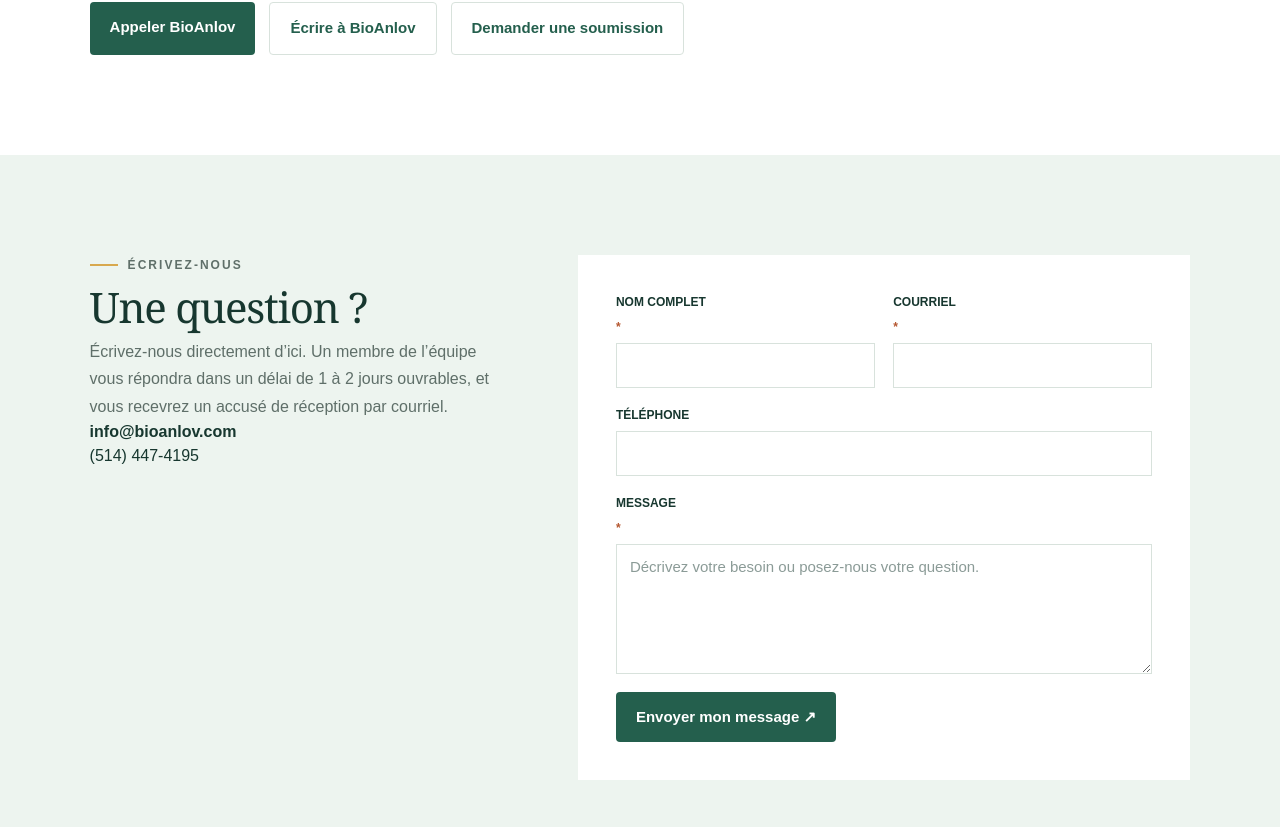
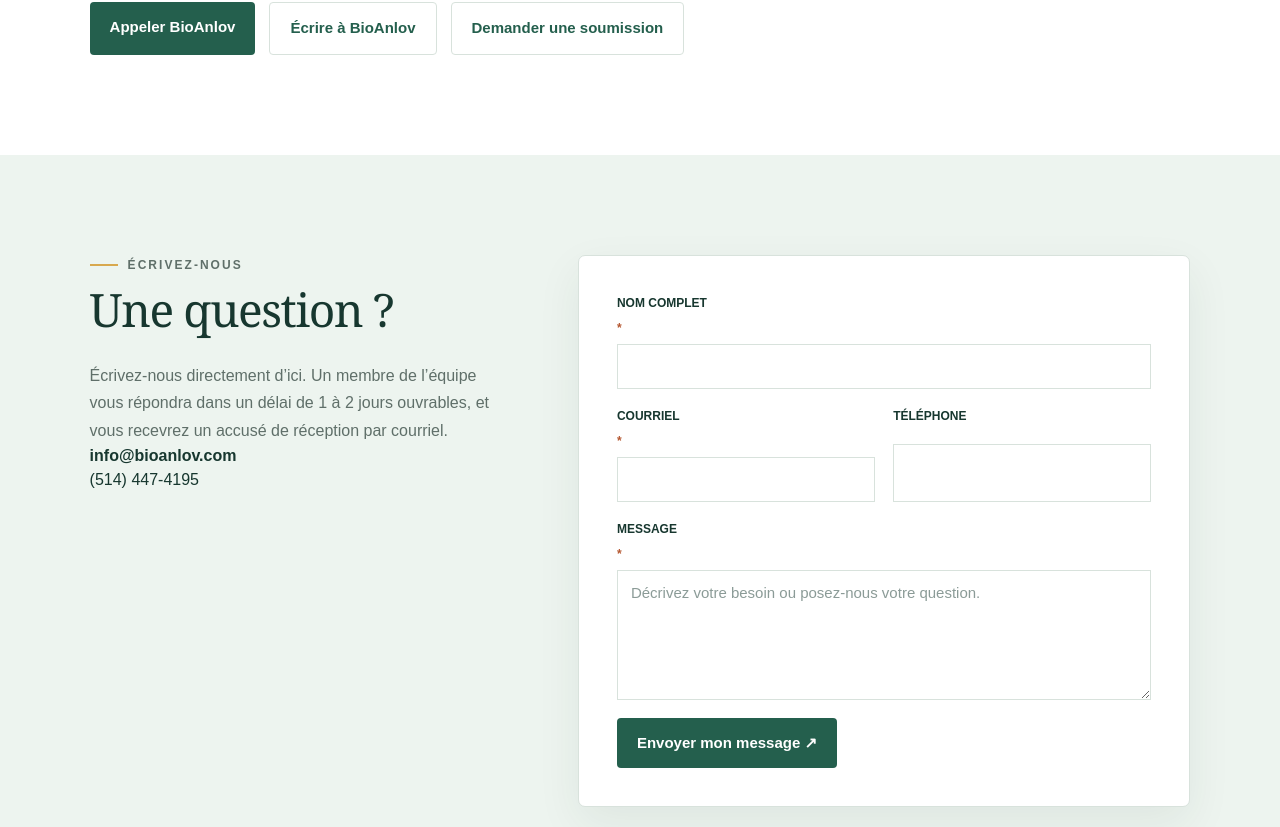
Before and after one commit to BioAnlov/SiteBioAnlov, a React (Vite) app: page /contact in a window 1280 px wide. Shown: the part 1333-2160 px from the top of the page. Built offline with nearby package versions, Linux system fonts and the light colour scheme.

Commit message:
Update globals.css

```diff
--- a/src/styles/globals.css
+++ b/src/styles/globals.css
@@ -207,3 +207,13 @@
 .photo-list button:hover{background:var(--green);border-color:var(--green);color:#fff}
 .photo-list button:disabled{opacity:.5;cursor:default}
 .photo-error{margin:2px 0 0;padding:11px 14px;border-left:3px solid #b4552e;border-radius:4px;background:#fdf1ec;color:#8d4021;font-size:13px;line-height:1.55}
+
+/* Formulaire de la page Contact — même habillage que celui de la soumission */
+.contact-form{align-items:start}
+.contact-form .quote-summary h2{margin:0 0 18px;font-size:clamp(32px,3.8vw,46px)}
+.contact-form form{border:1px solid var(--line);border-radius:7px;box-shadow:0 16px 45px rgba(23,55,47,.07)}
+/* Sur la soumission, les deux derniers champs sont pleine largeur ; ici, seuls
+   ceux marqués .full-field doivent l'être (.full-field n'est pas globale : elle
+   est scopée à .detailed-quote). */
+.contact-form .full-field{grid-column:1/-1}
+.contact-form form label:nth-last-of-type(2):not(.full-field){grid-column:auto}
```
